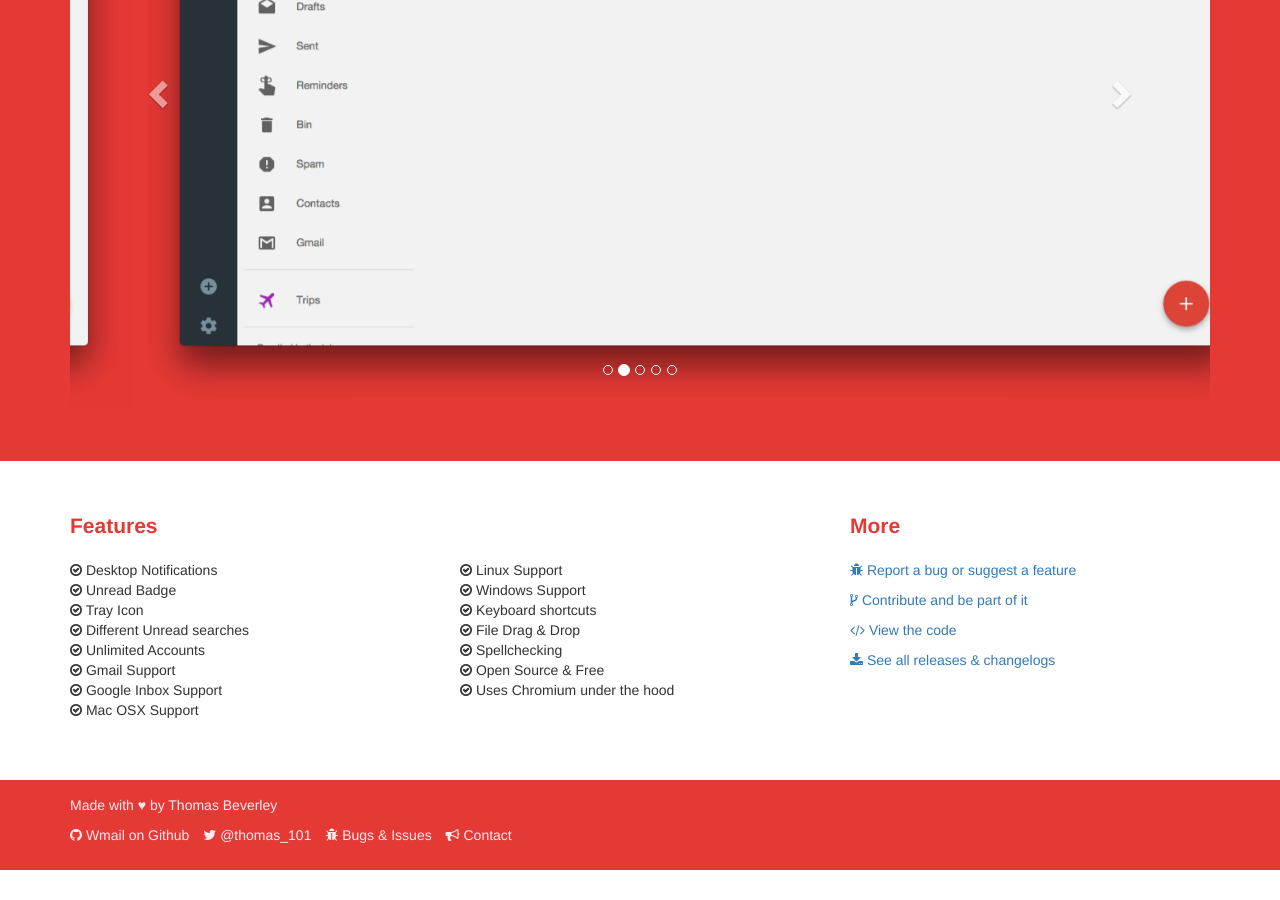
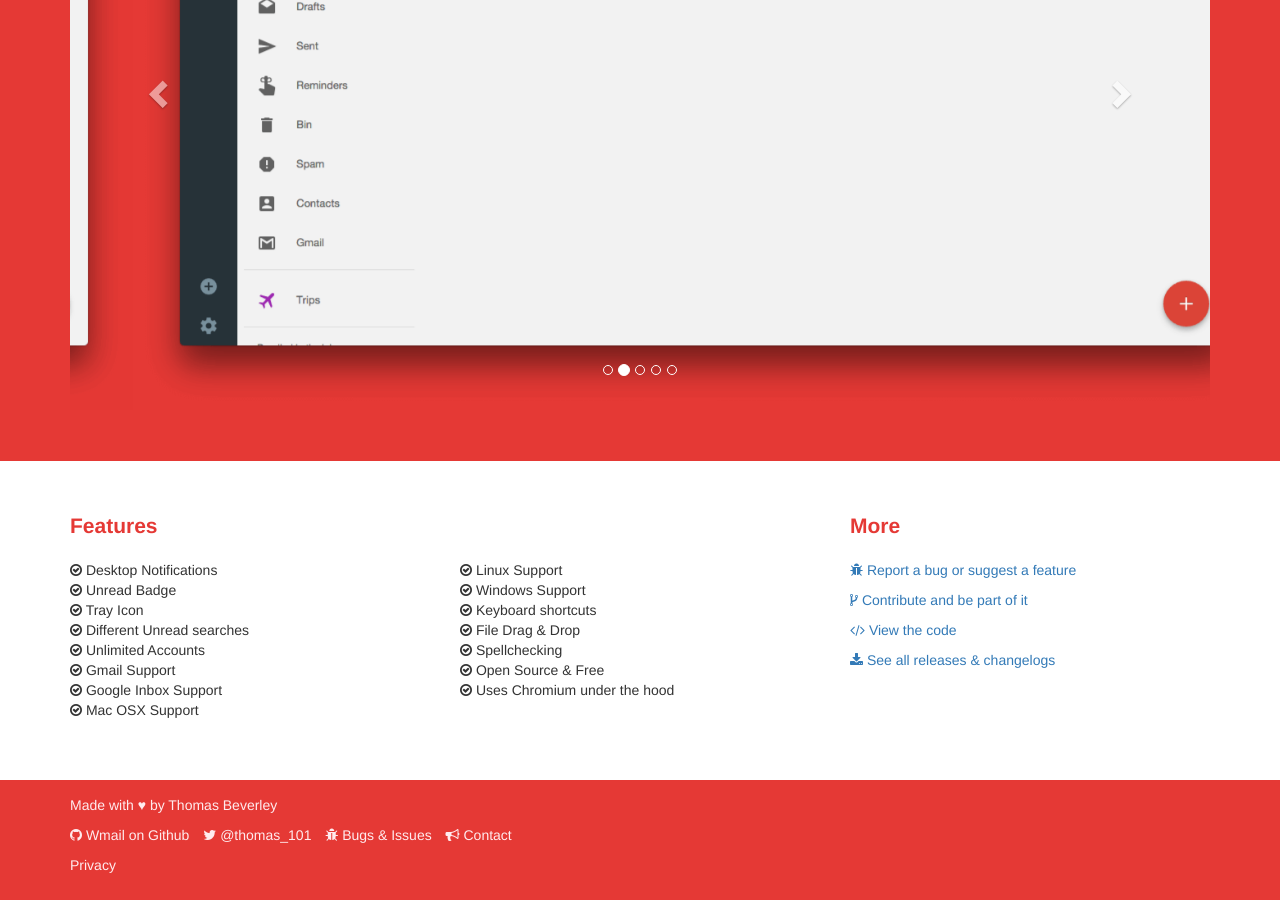
Before and after one commit to Thomas101/wmail, a Jekyll site: the page built from index.html, in a window 1280 px wide and 900 px high, scrolled down 1538 px. Built offline with Jekyll 4.4.1, drawn with Linux system fonts in a browser that asks for light colours; before the commit the page ends 2408 px from its top, so only the background shows below that.

Commit message:
Added privacy

```diff
--- a/_includes/footer.html
+++ b/_includes/footer.html
@@ -1,7 +1,7 @@
 <footer class="site-footer bg-red-600 color-red-50" style="padding-top:15px; padding-bottom:15px;">
   <div class="container">
     <div class="row">
-      <div class="col-md-8">
+      <div class="col-md-12">
         <p>Made with ♥ by Thomas Beverley</p>
         <ul class="list-inline">
           <li>
@@ -25,6 +25,11 @@
             </a>
           </li>
         </ul>
+        <ul class="list-inline">
+          <li>
+            <a href="privacy" class="color-red-50">Privacy</a>
+          </li>
+        </ul>
       </div>
     </div>
   </div>
```
